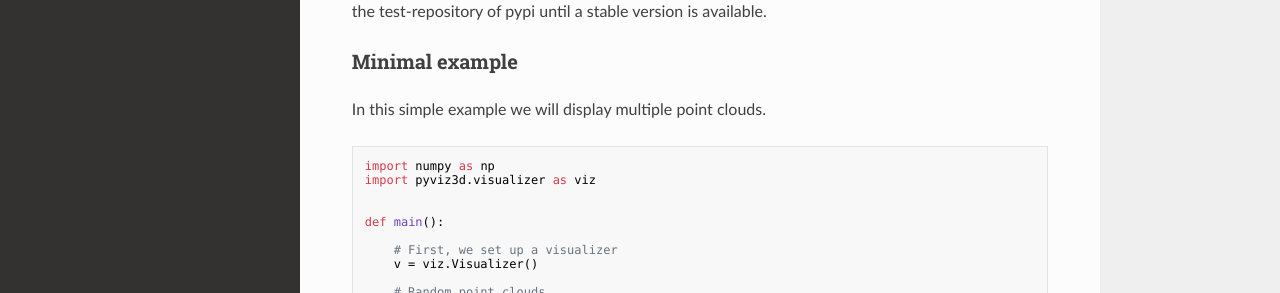
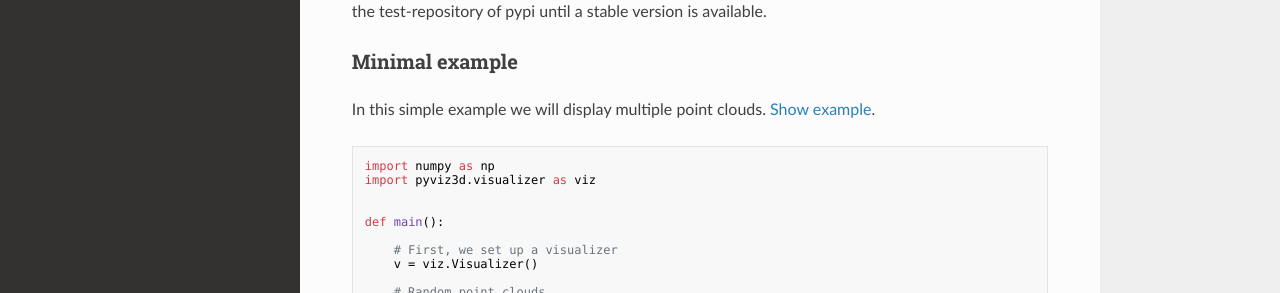
Before and after one commit to francisengelmann/PyViz3D, an MkDocs documentation site: the page built from docs/index.md, in a window 1280 px wide and 1351 px high. Shown: the part 502-795 px from the top of the window. Built offline with MkDocs 1.6.1, drawn with Linux system fonts in a browser that asks for light colours; nearby versions of some CDN libraries.

Commit message:
Docs: add example link

````diff
--- a/docs/index.md
+++ b/docs/index.md
@@ -9,7 +9,7 @@ Intall PyViz3D via pip: `pip install -i https://test.pypi.org/simple/ pyviz3d`
 This is currently on the test-repository of pypi until a stable version is available.
 
 ### Minimal example
-In this simple example we will display multiple point clouds.
+In this simple example we will display multiple point clouds. [Show example](https://francisengelmann.github.io/pyviz3d_examples/example/index.html).
 
 ```python
 import numpy as np
````
